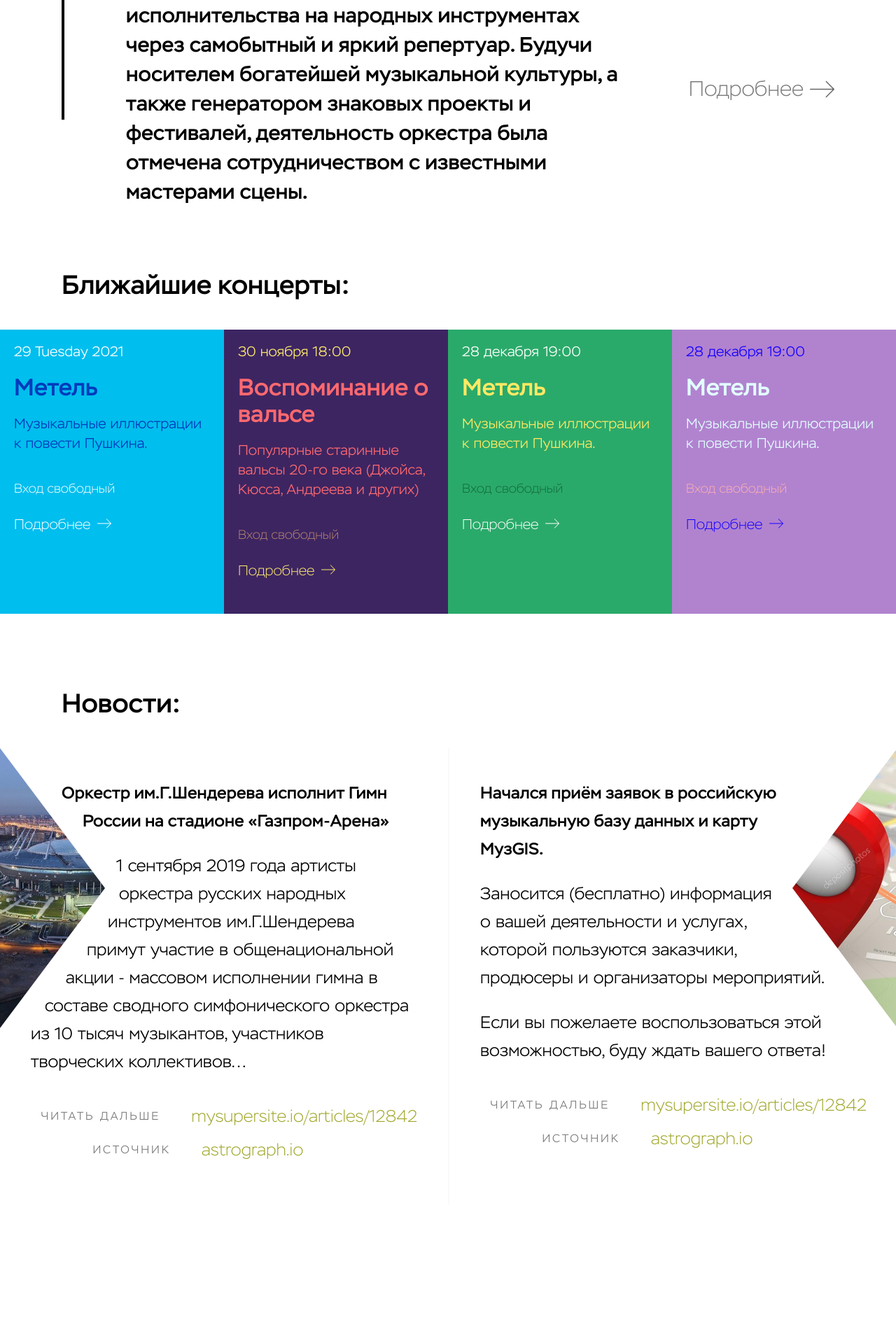
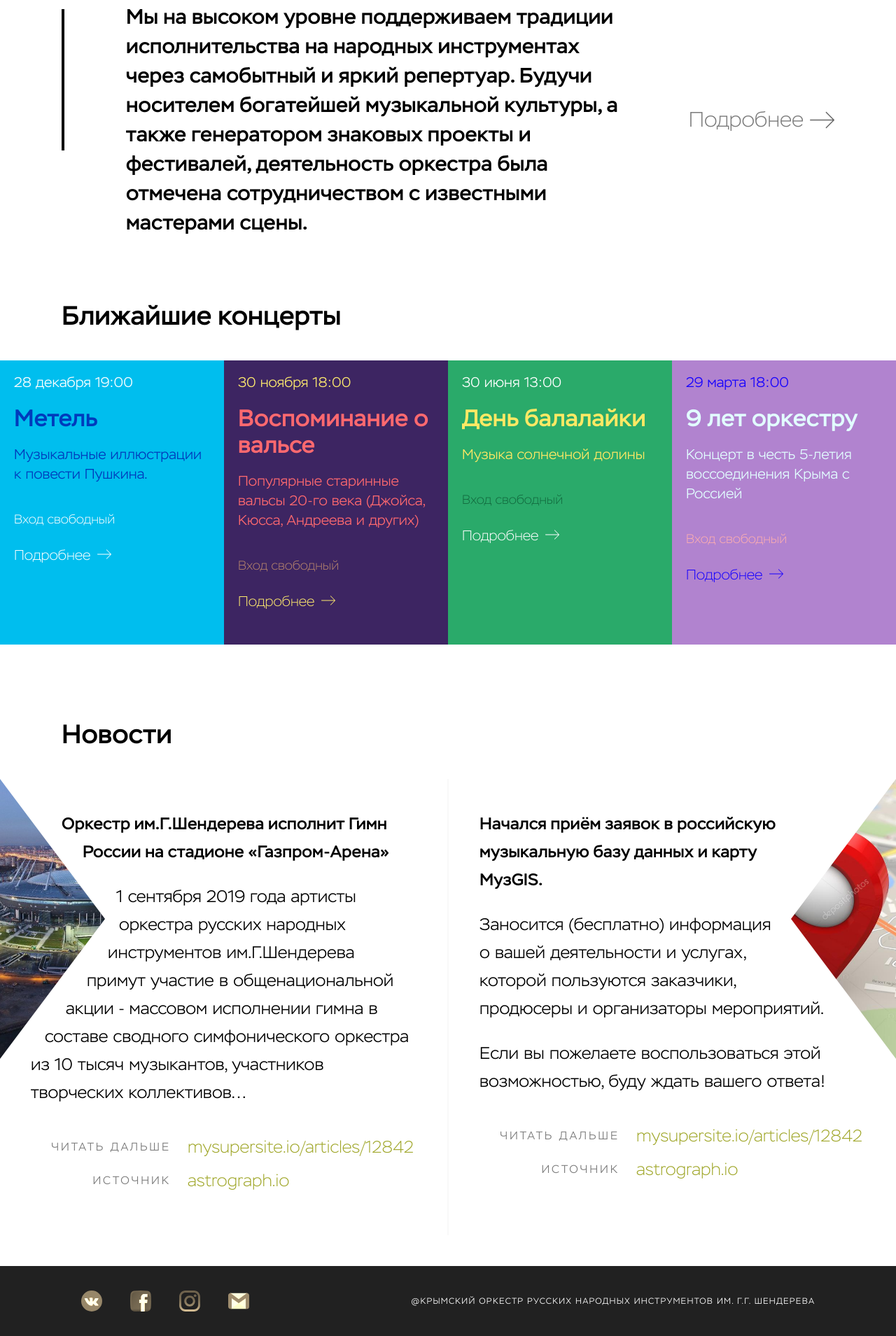
Before and after one commit to lisbon1231/folk-orchestra, an Eleventy site: page content/events/метель.md in a window 1280 px wide. Shown: the part 725-2634 px from the top of the page at 70% size. Before the commit the page ends 2490 px from the top, so only its background shows below. Built offline with nearby package versions, Linux system fonts and the light colour scheme; Eleventy itself is replaced by a stand-in of ours; files that its build step writes are made by us from their sources.

Commit message:
footer fixes

```diff
--- a/static/index.js
+++ b/static/index.js
@@ -12,10 +12,29 @@ const slickOpts = {
 }
 
 
-$(document).ready(function(){
-    $('.upcomming__grid').slick({
-        infinite: false,
-        slidesToShow: 4,
-        slidesToScroll: 1
+$(document).ready(function () {
+    const title = document.querySelector('.banner__title');
+    const header = document.querySelector('.header');
+
+    // $('.upcomming').slick({
+    //     infinite: false,
+    //     slidesToShow: 4,
+    //     slidesToScroll: 1,
+    //     dots: true
+    // });
+
+    $(window).scroll(function () {
+        if (!isElementBelow(title, 100)) {
+            header.classList.add('header_fixed')
+        } else {
+            header.classList.remove('header_fixed')
+        }
     });
 });
+
+
+function isElementBelow(element, error = 0) {
+    const coordinates = element.getBoundingClientRect();
+    // return coordinates.y + coordinates.height >= 0
+    return coordinates.y - error >= 0
+}
--- a/static/styles.css
+++ b/static/styles.css
@@ -37,7 +37,8 @@
     background-position: -350px -130px;
     background-size: 130%;
     color: white;
-        position: relative;
+    position: relative;
+    margin-bottom: 44px;
 }
 
 .banner__text {
@@ -85,6 +86,7 @@
 .intro {
     padding-top: 44px;
     padding-bottom: 44px;
+    box-sizing: border-box;
     display: flex;
     align-items: center;
     justify-content: space-between;
@@ -98,6 +100,7 @@
     position: relative;
     font-weight: 600;
     padding-right: 88px;
+    box-sizing: border-box;
 }
 
 p.intro__main-text:before {
@@ -117,6 +120,7 @@ p.intro__main-text:before {
 .intro__link-details {
     font-size: 30px;
     padding-right: 44px;
+    box-sizing: border-box;
     position: relative;
     line-height: 35px;
     cursor: pointer;
@@ -146,18 +150,45 @@ p.intro__main-text:before {
 }
 
 .header {
-    height: 5vw;
+    /* height: 5vw; */
     box-shadow: 0 1px rgb(0 0 0 / 10%);
     display: flex;
     justify-content: space-between;
     padding: 0 88px;
+    box-sizing: border-box;
     position: fixed;
     top: 0;
     left: 0;
-    z-index: 2;
+    z-index: 10;
     /* background: white; */
     width: 100%;
     box-sizing: border-box;
+    background-color: rgba(0, 0, 0, 0);
+    transition-duration: .5s;
+}
+
+.header_fixed {
+    background-color: white;
+    box-shadow: 0 1px rgb(0 0 0 / 10%);
+}
+
+.header__nav-item {
+    transition-duration: .5s;
+}
+
+.header__nav-item:hover {
+    cursor: pointer;
+    color: white;
+}
+
+.header_fixed .header__nav-item {
+    line-height: 62px;
+}
+
+.header_fixed .header__nav-item:hover {
+    cursor: pointer;
+    background-color: #f5f5f5;
+    color: #7b7b7b;
 }
 
 .header__list {
@@ -172,7 +203,9 @@ p.intro__main-text:before {
 .header__nav-item {
     padding-left: 24px;
     padding-right: 24px;
+    box-sizing: border-box;
     line-height: 72px;
+    font-weight: 500;
 }
 /*
 .logo {
@@ -186,7 +219,6 @@ p.intro__main-text:before {
 .upcomming {
     display: flex;
     padding: 0;
-    /* height: 30vw; */
     margin-top: 0;
 }
 
@@ -220,6 +252,7 @@ p.intro__main-text:before {
 .section {
     padding-top: 44px;
     padding-bottom: 44px;
+    box-sizing: border-box;
 }
 
 .title {
@@ -243,6 +276,7 @@ p.intro__main-text:before {
 
 .upcomming__info {
     padding: 20px;
+    box-sizing: border-box;
     display: flex;
     flex-direction: column;
     justify-content: flex-start;
@@ -341,17 +375,8 @@ p.intro__main-text:before {
 .upcomming__item:nth-child(4n + 4) .upcomming__entrance {
     color: #ffafaf;
 }
-
-.upcomming__link {
-    /* justify-self: flex-end;
-    display: block;
-    margin-top: auto; */
-}
-
 .upcomming__title {
     margin: 0;
-    /* font-size: 44px;
-    line-height: 48px; */
     font-size: 34px;
     line-height: 38px;
     font-weight: 700;
@@ -387,6 +412,7 @@ p.intro__main-text:before {
     width: max-content;
     padding: 30px;
     padding-left: 0;
+    box-sizing: border-box;
     transition-duration: .5s;
     position: relative;
     left: 0;
@@ -442,11 +468,12 @@ p.intro__main-text:before {
 
 .news__desciption {
     padding: 44px;
+    box-sizing: border-box;
 }
 
 .news__title {
     margin: 0;
-    padding: 9;
+    padding: 0;
     font-size: 24px;
     font-weight: 600;
     line-height: 40px;
@@ -500,7 +527,9 @@ p.intro__main-text:before {
 .news__link-item {
     display: flex;
     margin-bottom: 20px;
+    overflow: hidden;
 }
+
 
 .news__link-text {
     font-size: 16px;
@@ -511,6 +540,7 @@ p.intro__main-text:before {
     color: #7b7b7b;
     margin: 0;
     width: 200px;
+    min-width: 200px;
     text-align: right;
 }
 
@@ -518,5 +548,91 @@ p.intro__main-text:before {
     color: #9fa628;
     font-size: 24px;
     line-height: 28px;
-    margin-left: 44px;
+    margin-left: 24px;
+    cursor: pointer;
 }
+
+.footer {
+    min-height: 100px;
+    display: flex;
+    justify-content: center;
+    align-items: center;
+    background: #212121;
+    justify-content: space-around;
+}
+
+.footer__links {
+    margin: 0;
+    padding: 0;
+    list-style: none;
+    display: flex;
+}
+
+.footer__link-item {
+    margin-right: 40px;
+}
+
+.footer__link {
+    display: block;
+    height: 30px;
+    width: 30px;
+    cursor: pointer;
+    filter: sepia(1);
+}
+
+.footer__link:hover {
+    filter: sepia(0);
+}
+
+.footer__link-item:last-child {
+    margin: 0;
+}
+
+.footer__link {
+    background-position: center;
+    background-size: contain;
+}
+
+.footer__link_theme_vk {
+    background-image: url('./socials/vk.svg');
+}
+
+.footer__link_theme_fb {
+    background-image: url('./socials/facebook.svg');
+}
+
+.footer__link_theme_inst {
+    background-image: url('./socials/instagram.svg');
+}
+
+.footer__link_theme_gg {
+    background-image: url('./socials/gmail.svg');
+}
+
+.footer__link {
+    position: relative;
+    /* opacity: .8; */
+    /* filter: grayscale(.5); */
+}
+
+.footer__link:hover:after {
+    position: absolute;
+    content: "";
+    top: 0;
+    left: 0;
+    width: 200%;
+    padding-top: 200%;
+    top: -50%;
+    left: -50%;
+    background: radial-gradient(circle at center,rgb(255 255 255/20%) 2%,rgb(255 255 255/6%) 40%,rgb(255 255 255/3%) 50%,rgb(255 255 255/1%) 60%,rgba(0, 0, 0, 0) 70%);
+    z-index: 1;
+}
+
+.footer__copyright {
+    color: white;
+    font-size: 10px;
+    text-transform: uppercase;
+    letter-spacing: .1em;
+    font-weight: 500;
+    font-size: 12px;
+}
--- a/templates/main.njk
+++ b/templates/main.njk
@@ -39,9 +39,9 @@ title: My Rad Blog
       </div>
     {%- endfor -%}
     <div class="section">
-      <h2 class="section__title limiter title">Ближайшие концерты:</h2>
+      <h2 class="section__title limiter title">Ближайшие концерты</h2>
       <ul class="upcomming">
-        {%- for event in collections.events -%}
+        {# {%- for event in collections.events -%}
           <li class="upcomming__item">
             <div class="upcomming__info">
               <span class="upcomming__date">{{ event.data.date2 }}</span>
@@ -52,10 +52,20 @@ title: My Rad Blog
               <span class="upcomming__entrance">
                 {% if not event.data.price %} Вход свободный {% endif %}
               </span>
-              <a href="#" class="upcomming__link">Подробнее</a>
             </div>
           </li>
-        {%- endfor -%}
+        {%- endfor -%} #}
+        <li class="upcomming__item">
+          <div class="upcomming__info">
+            <span class="upcomming__date">28 декабря 19:00</span>
+            <h3 class="upcomming__title">Метель</h3>
+            <p class="upcomming__description">
+                Музыкальные иллюстрации к повести Пушкина.
+              </p>
+            <span class="upcomming__entrance">Вход свободный</span>
+            <a href="#" class="upcomming__link">Подробнее</a>
+          </div>
+        </li>
         <li class="upcomming__item">
           <div class="upcomming__info">
             <span class="upcomming__date">30 ноября 18:00</span>
@@ -69,10 +79,10 @@ title: My Rad Blog
         </li>
         <li class="upcomming__item">
           <div class="upcomming__info">
-            <span class="upcomming__date">28 декабря 19:00</span>
-            <h3 class="upcomming__title">Метель</h3>
+            <span class="upcomming__date">30 июня 13:00</span>
+            <h3 class="upcomming__title">День балалайки</h3>
             <p class="upcomming__description">
-                Музыкальные иллюстрации к повести Пушкина.
+                Музыка солнечной долины
               </p>
             <span class="upcomming__entrance">Вход свободный</span>
             <a href="#" class="upcomming__link">Подробнее</a>
@@ -80,10 +90,10 @@ title: My Rad Blog
         </li>
         <li class="upcomming__item">
           <div class="upcomming__info">
-            <span class="upcomming__date">28 декабря 19:00</span>
-            <h3 class="upcomming__title">Метель</h3>
+            <span class="upcomming__date">29 марта 18:00</span>
+            <h3 class="upcomming__title">9 лет оркестру</h3>
             <p class="upcomming__description">
-                Музыкальные иллюстрации к повести Пушкина.
+                Концерт в честь 5-летия воссоединения Крыма с Россией
               </p>
             <span class="upcomming__entrance">Вход свободный</span>
             <a href="#" class="upcomming__link">Подробнее</a>
@@ -92,7 +102,7 @@ title: My Rad Blog
       </ul>
     </div>
     <div class="section">
-      <h2 class="section__title limiter title">Новости:</h2>
+      <h2 class="section__title limiter title">Новости</h2>
       <ul class="news">
         <li class="news__item">
           <img src="../../../../static/uploads/bla.jpeg" class="news__img">
@@ -133,7 +143,24 @@ title: My Rad Blog
       </ul>
     </div>
 
-    <div class="gallery"></div>
+    {# <div class="gallery"></div> #}
+    <footer class="footer">
+      <ul class="footer__links">
+        <li class="footer__link-item">
+          <a class="footer__link footer__link_theme_vk"></a>
+        </li>
+        <li class="footer__link-item">
+          <a class="footer__link footer__link_theme_fb"></a>
+        </li>
+        <li class="footer__link-item">
+          <a class="footer__link footer__link_theme_inst"></a>
+        </li>
+        <li class="footer__link-item">
+          <a class="footer__link footer__link_theme_gg"></a>
+        </li>
+      </ul>
+      <p class="footer__copyright">@Крымский оркестр русских народных инструментов им. Г.Г. Шендерева</p>
+    </footer>
 
     <script type="text/javascript" src="https://code.jquery.com/jquery-1.11.0.min.js"></script>
     <script type="text/javascript" src="https://code.jquery.com/jquery-migrate-1.2.1.min.js"></script>
```
Also changed, not shown: static/socials/facebook.svg (added), static/socials/gmail.svg (added), static/socials/instagram.svg (added), static/socials/vk.svg (added), 2 other files.
